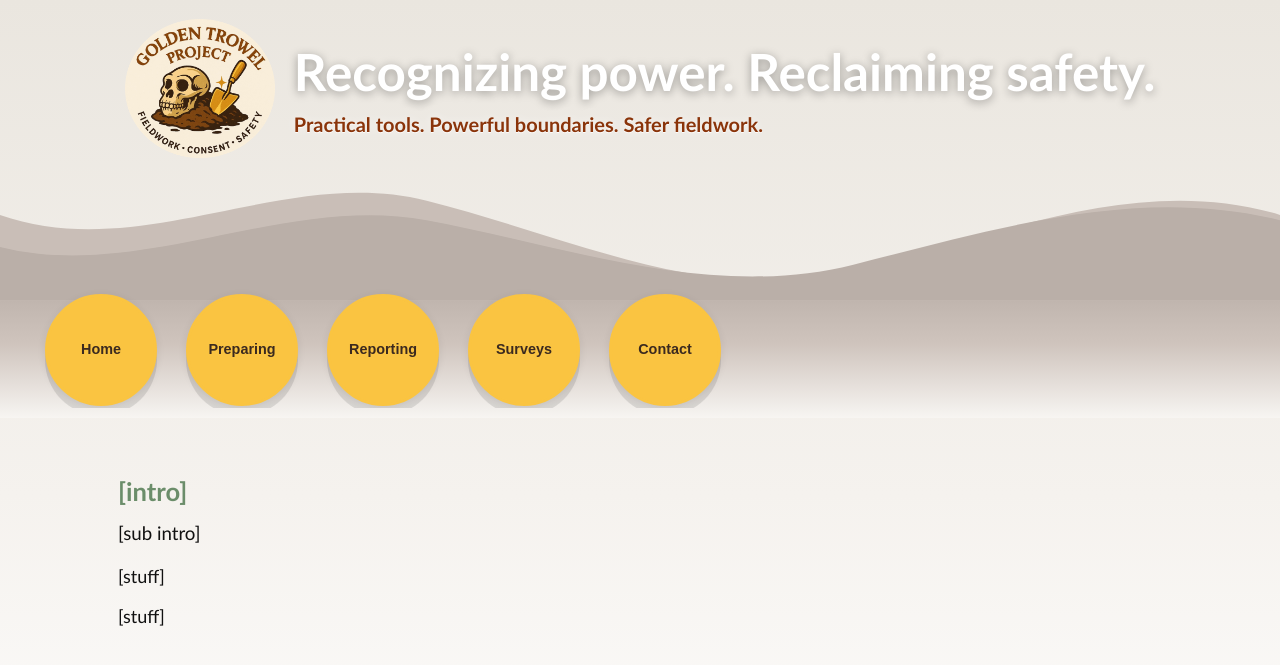
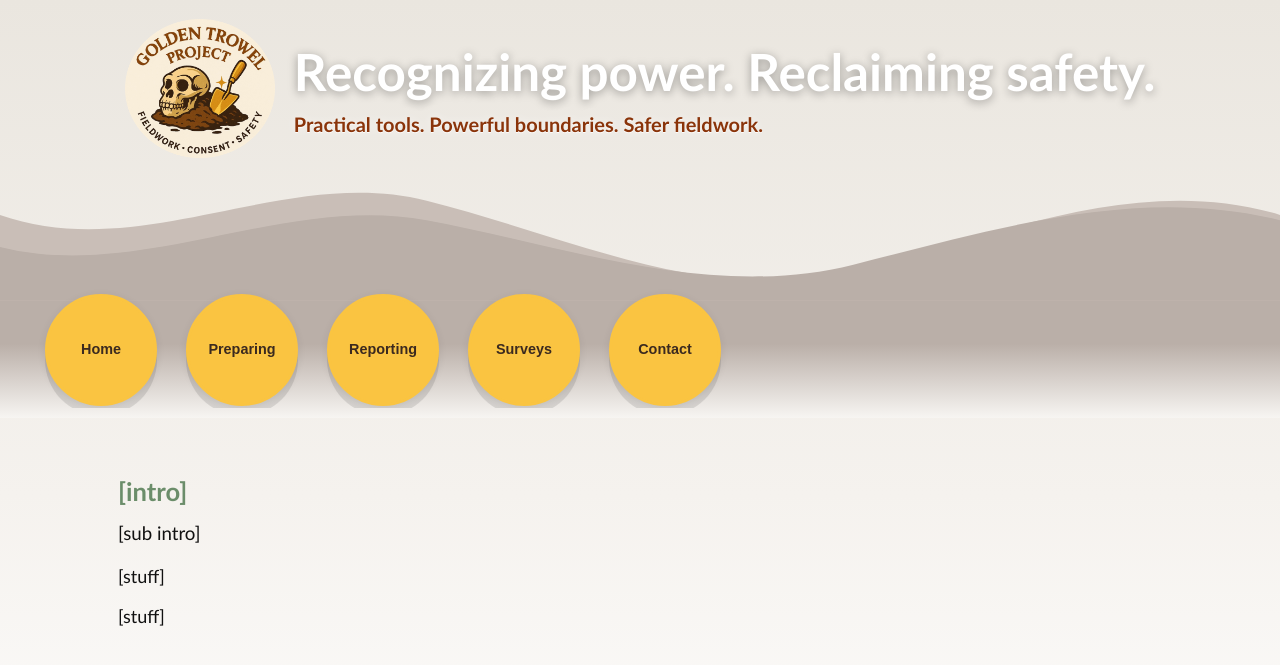
Before and after one commit to AnthroSafetyWarrior/GoldenTrowelProject, a Jekyll site: the page built from _pages/contact.html, in a window 1280 px wide. Shown: the top 665 px of the page. Built offline with Jekyll 4.4.1, drawn with Linux system fonts in a browser that asks for light colours.

```diff
--- a/_layouts/default.html
+++ b/_layouts/default.html
@@ -23,7 +23,7 @@
       --wave-mid:#c9beb7;
       --wave-dark:#baafa8;
       --band-grad-top:#baafa8;
-      --band-grad-mid:#cfc4bd;
+      --band-grad-mid:#baafa8;
       --band-grad-bottom:#f7f5f2;
     }
 
```
